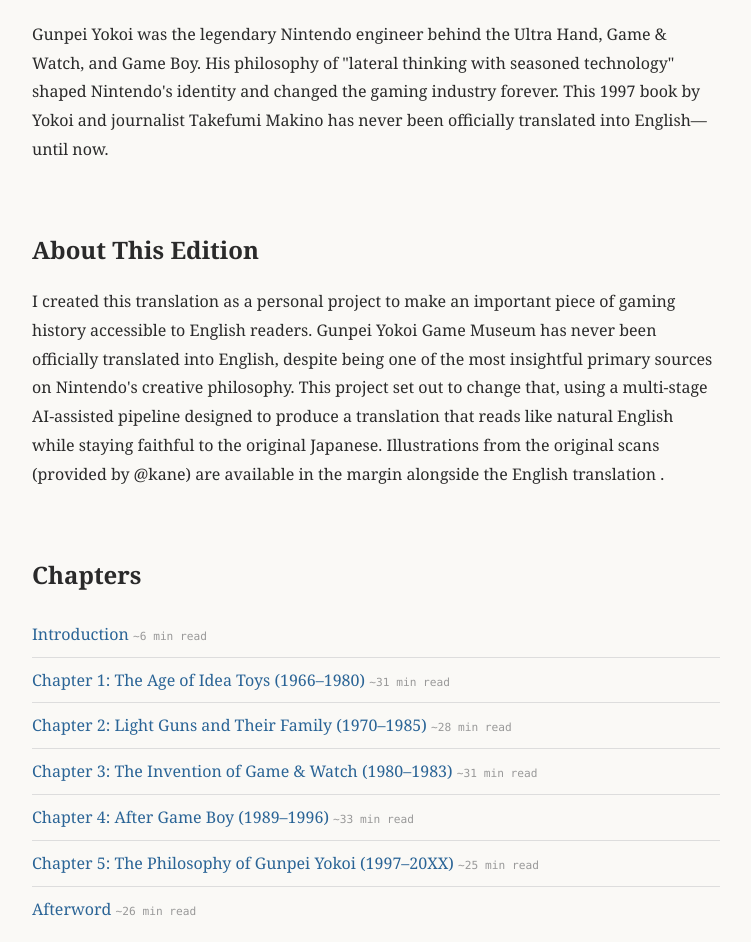
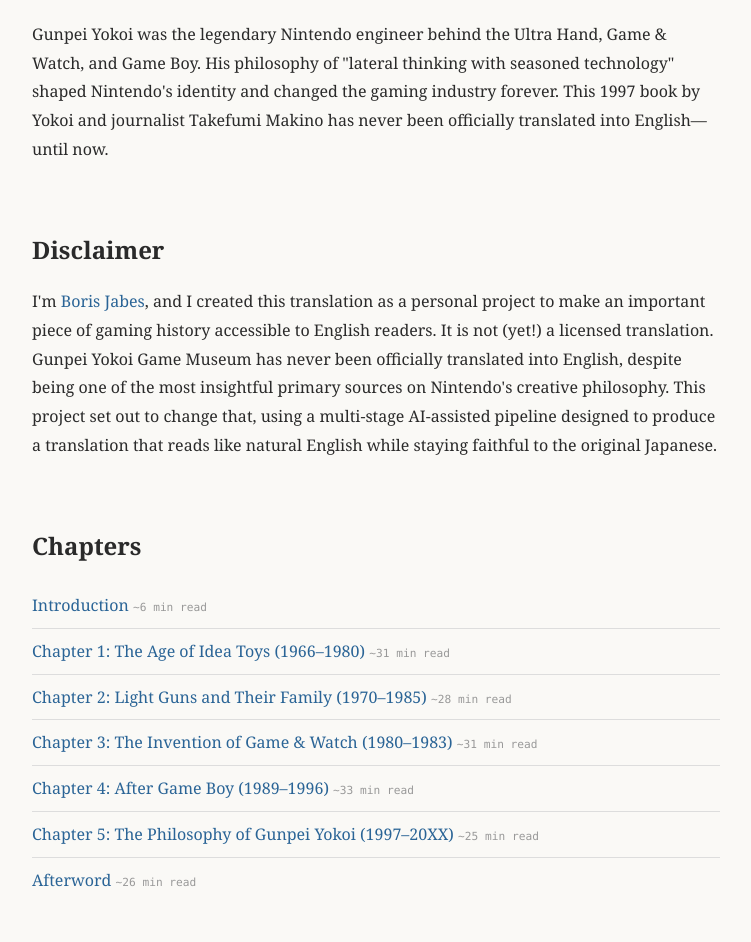
Before and after one commit to bjabes/bjabes.github.io, a Jekyll site: the page yokoi-gunpei/index.html, which Jekyll copies as it is, in a window 1280 px wide. Shown: the part 535-1477 px from the top of the page, without its empty margins (264-1015 px from the left). Built offline with Jekyll 4.4.1, drawn with Linux system fonts in a browser that asks for light colours.

Commit message:
add better disclaimer

```diff
--- a/yokoi-gunpei/index.html
+++ b/yokoi-gunpei/index.html
@@ -30,14 +30,15 @@
 </section>
 
 <section class="about-edition">
-  <h2>About This Edition</h2>
-  <p>I created this translation as a personal project to make an important piece of gaming history accessible
-  to English readers. Gunpei Yokoi Game Museum has never been officially translated into English, despite being
-  one of the most insightful primary sources on Nintendo's creative philosophy. This project set out to change
-  that, using a multi-stage AI-assisted pipeline designed to produce a translation that reads like natural English
-  while staying faithful to the original Japanese.
+  <h2>Disclaimer</h2>
+  <p>I'm <a href="https://borisjabes.com">Boris Jabes</a>, and I created this translation as a
+  personal project to make an important piece of gaming history accessible to English readers.
+  It is not (yet!) a licensed translation. Gunpei Yokoi Game Museum has never been officially
+  translated into English, despite being one of the most insightful primary sources on Nintendo's
+  creative philosophy. This project set out to change that, using a multi-stage AI-assisted pipeline
+  designed to produce a translation that reads like natural English while staying faithful to
+  the original Japanese.</p>
 
-  Illustrations from the original scans (provided by @kane) are available in the margin alongside the English translation .</p>
 </section>
 
 <section class="chapter-list">
```
